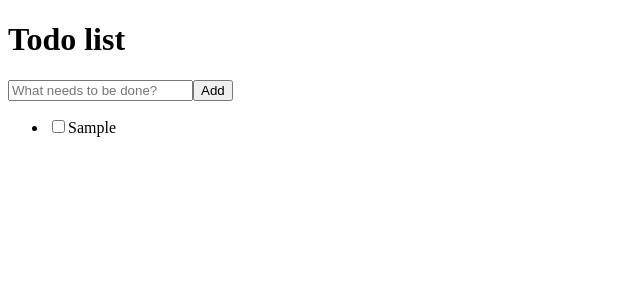
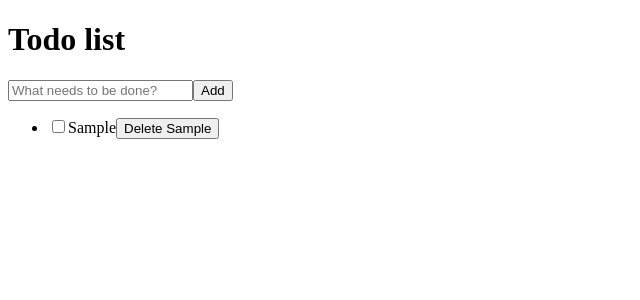
Before and after one commit to mmeissonnier/todolist-sdd, a React (Vite) app in the folder apps/react/: page / in a window 1280 px wide. Both pictures are taken after typing "Sample" into the empty fields and a click on the button "Add". Shown: the top 300 px of the page, without its empty margins (0-640 px from the left). Built offline with nearby package versions, Linux system fonts and the light colour scheme.

Commit message:
feat(react): add delete button to todo item

```diff
--- a/apps/react/src/components/TodoItem.tsx
+++ b/apps/react/src/components/TodoItem.tsx
@@ -12,6 +12,9 @@ export function TodoItem({ todo }: { todo: Todo }) {
         />
         <span>{todo.title}</span>
       </label>
+      <button type="button" onClick={() => todoList.remove(todo.id)}>
+        Delete {todo.title}
+      </button>
     </li>
   );
 }
```
Also changed, not shown: 1 other file (tests, documents, lock files or other folders).
